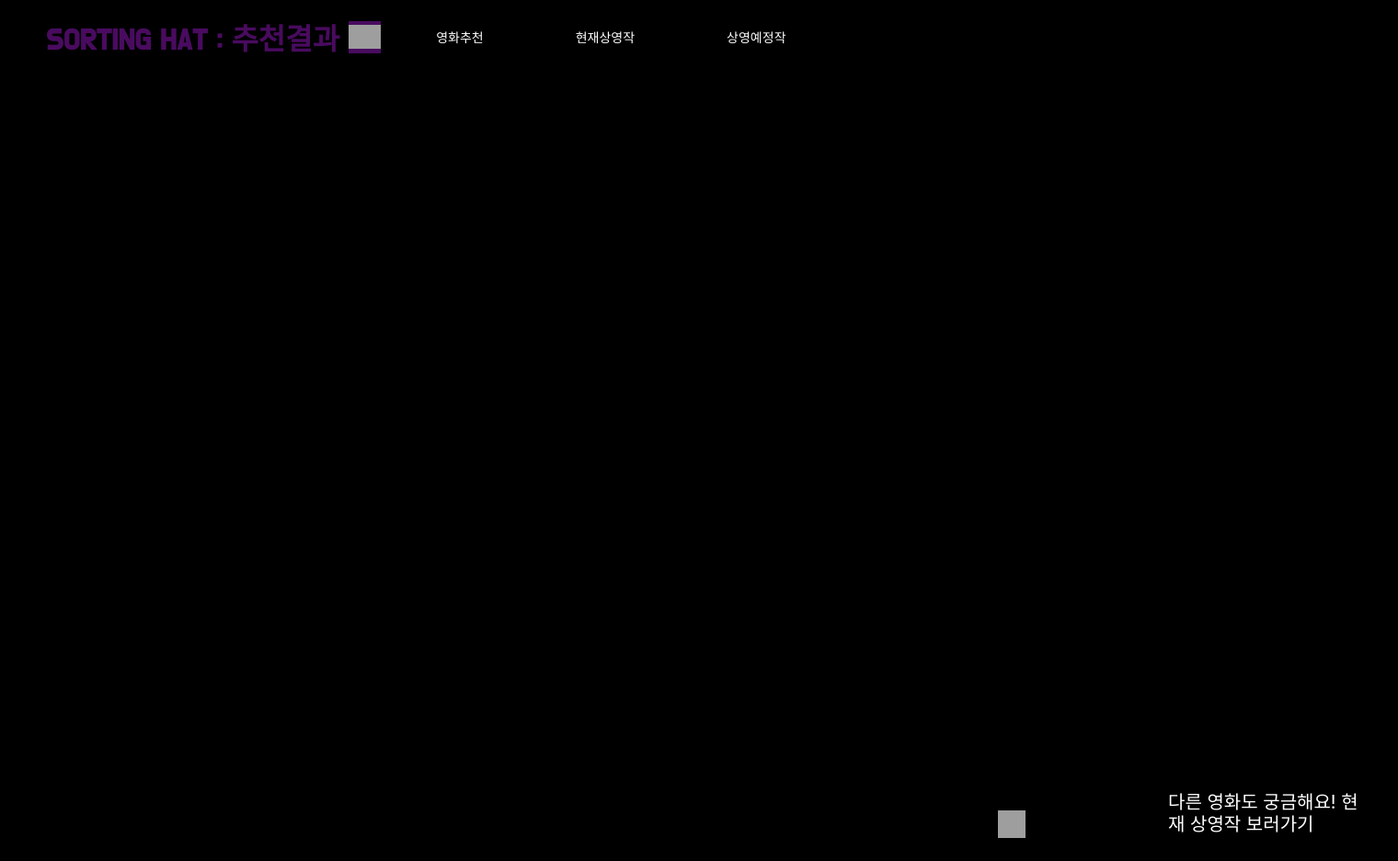
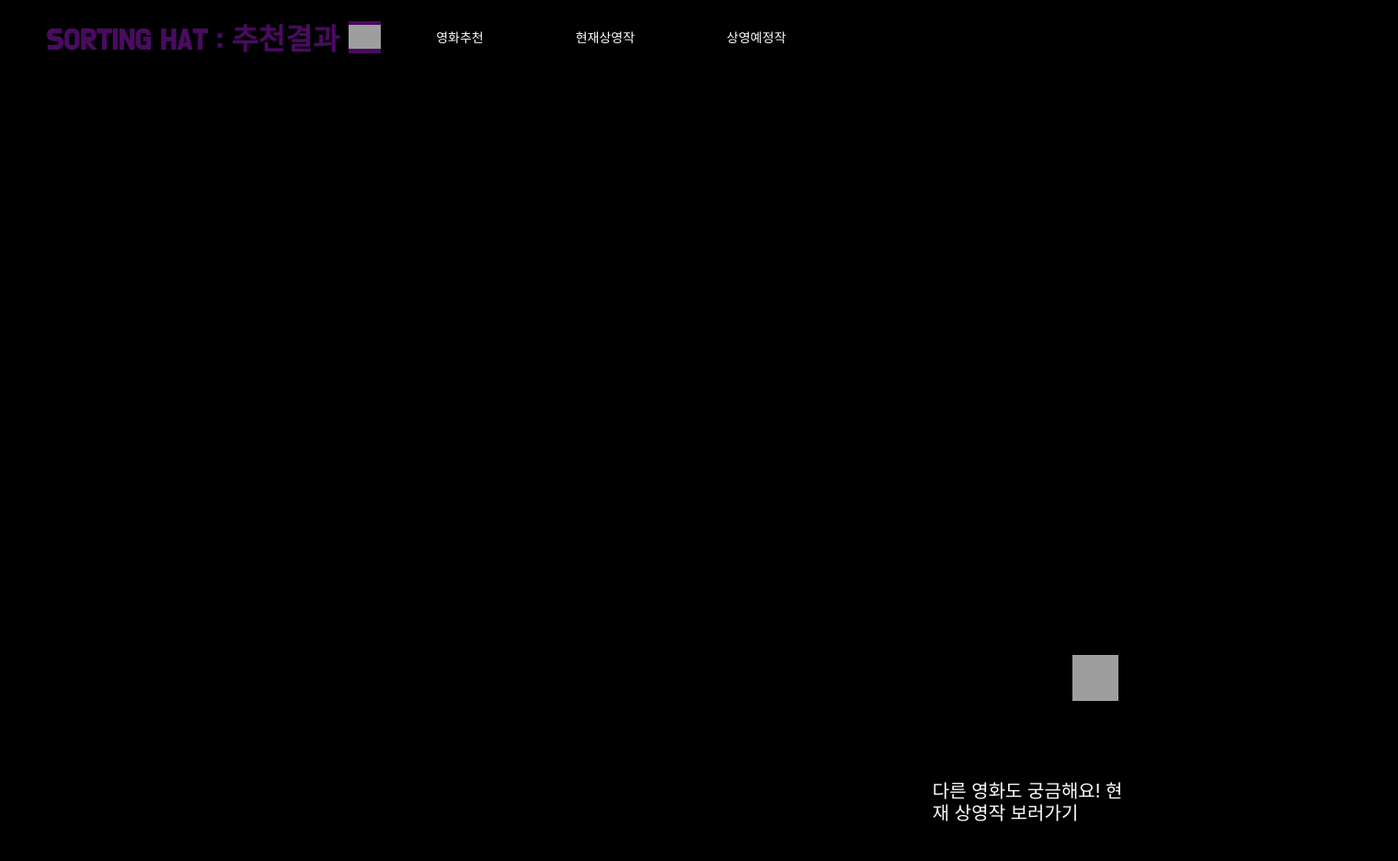
Before and after one commit to HANGHAE99-Group-04-Study/Sorting_Hat, a Flask app: template templates/result.html in a window 1520 px wide. Shown: the whole page at 92% size. After the commit the page ends 893 px from the top, so only its background shows below. Run offline with Flask 2, Linux system fonts and the light colour scheme; the template is opened without the code that fills it, so the values that code supplies are empty; grey boxes are pictures that could not be loaded.

Commit message:
result.html 수정

```diff
--- a/templates/result.html
+++ b/templates/result.html
@@ -17,8 +17,8 @@
             position: absolute;
             width: 220px;
             height: 24px;
-            left: 1270px;
-            top: 860px;
+            margin-top: -4.75%;
+            margin-left: 66.7%;
 
             font-family: 'Inter';
             font-style: normal;
@@ -31,20 +31,19 @@
 
         .con {
             position: absolute;
-            width: 30px;
-            height: 30px;
-            right: 405px;
-            top: 881px;
-
+            width: 50px;
+            height: 50px;
+            right: 20%;
+            bottom: 4.75%;
             background-image: url("https://cdn1.iconfinder.com/data/icons/unicons-line-vol-1/24/arrow-circle-right-512.png");
-            background-size: 30px;
+            background-size: 50px;
         }
          .poster {
              width: 590px;
              height: 875px;
              position: static;
              margin: 0 auto;
-             margin-top: 4%;
+             margin-top: 3%;
              background-image: url({{ r_image }});
              background-size: cover;
              background-position: center;
```
